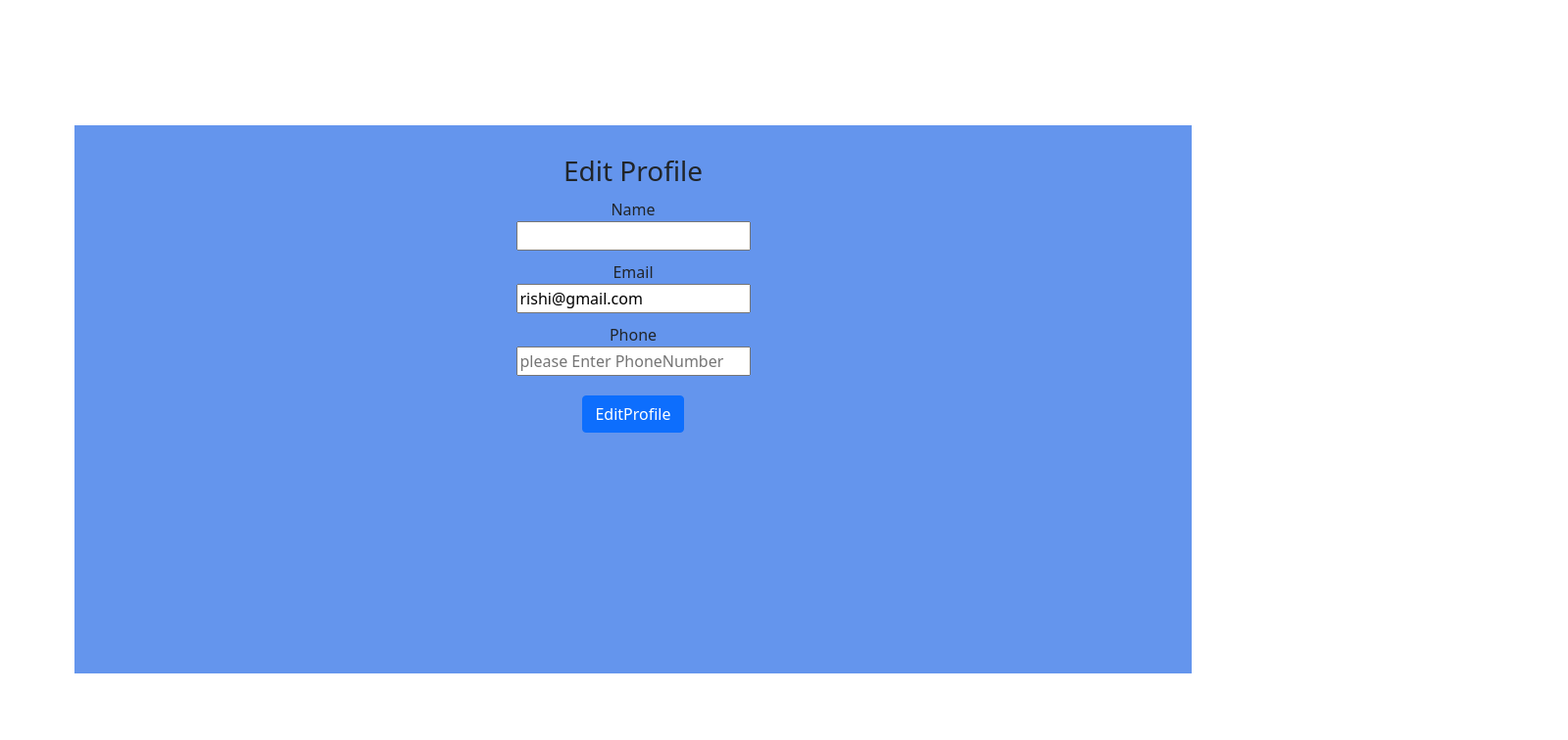
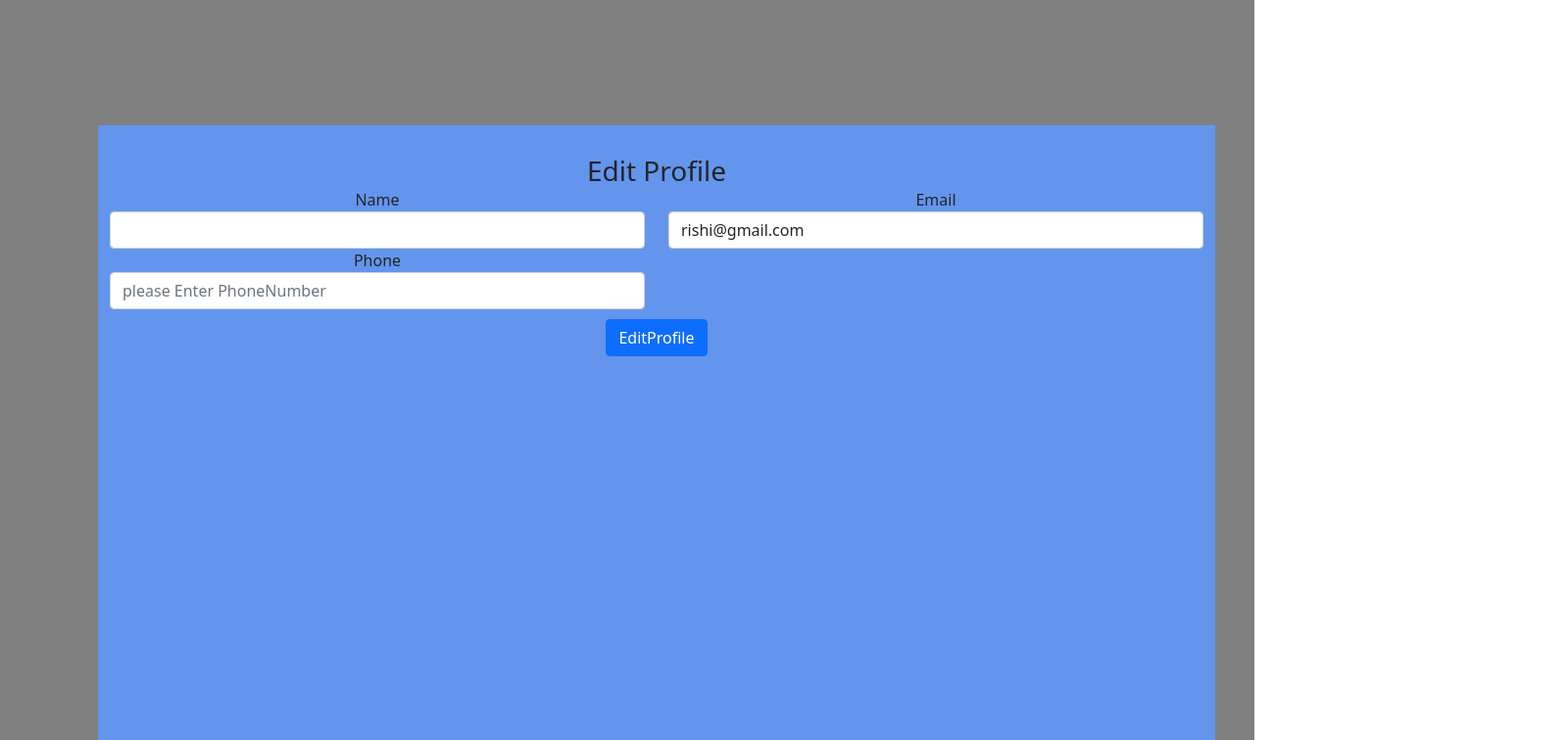
Before and after one commit to 123rishikesh/RegistrationSystem, a React (Create React App) app: page /EditProfile in a window 1280 px wide. Shown: the top 756 px of the page at 98% size, 1600 px wide, since content can reach past the window. Built offline with nearby package versions, Linux system fonts and the light colour scheme; no server answers.

Commit message:
Implement some changes

```diff
--- a/src/App.js
+++ b/src/App.js
@@ -2,7 +2,8 @@
 import './App.css';
 import app from './fire';
 import React, { useState, useEffect } from 'react';
-import Home from './Component/Header';
+import Header from './Component/Header';
+import ProtectedRoutes from './Routing/ProtectedRoutes';
 import LoginSecond from './pages/LoginSecond';
 import Logout from './pages/Logout';
 import NotFound from './pages/NotFound';
@@ -19,7 +20,7 @@ import ForgetPassword from './pages/ForgetPassword';
 import Footer from './Component/Footer';
 
 function App() {
-  const [state, setState] = useState({ name: " ", phone: " ", email: " ", password: " ", emailError: " ", passwordError: " ", hasAccount: " ", });
+  const [state, setState] = useState({ name: " ", phone: " ", email: " ", password: " ", emailError: " ", passwordError: " ", hasAccount: " "});
   const [user, setUser] = useState("");
   const [email, setEmail] = useState("");
   // const [password, setPassword] = useState("");
@@ -33,7 +34,8 @@ function App() {
 
   const auth = getAuth();
   console.log(auth);
-  const Email = auth.currentUser?.providerData[0].email;
+  // const Email = auth.currentUser?.providerData[0].email;
+
 
 
   const clearInputs = () => {
@@ -69,7 +71,7 @@ function App() {
         }
       });
 
-    navigate('/Logout')
+    // navigate('/Logout')
 
   }
 
@@ -97,7 +99,7 @@ function App() {
     updateProfile(auth.currentUser, {
       displayName: state.name
     }).then((resp) => {
-      console.log(resp + " " + "profile Updated")
+      console.log("profile Updated")
 
     }).catch((error) => {
       console.log(error)
@@ -138,7 +140,7 @@ function App() {
       // ...
     });
   }
-console.log(state.email)
+
   const forgetPassword = () => {
 
 sendPasswordResetEmail(auth,email)
@@ -189,7 +191,9 @@ sendPasswordResetEmail(auth,email)
             state={state}
           />} />
         <Route path="*" element={<NotFound />} />
-        <Route path="/Logout" element={<Logout handleLogout={handleLogout} />} />
+        {/* <Route path="/Logout" element={<Logout handleLogout={handleLogout} />} /> */}
+        <Route path="/Logout" element={<ProtectedRoutes handleLogout={handleLogout}/>} />
+
         {/* <Route  path="/" element={<LoginSecond
                                 email={email}
                                 setEmail={setEmail}
--- a/src/Routing/ProtectedRoutes.js
+++ b/src/Routing/ProtectedRoutes.js
@@ -1,14 +1,19 @@
 import React from 'react'
+import { Navigate } from 'react-router-dom';
+import { getAuth } from 'firebase/auth';
+import Logout from '../pages/Logout';
 
-const ProtectedRoutes = () => {
+const ProtectedRoutes = ({handleLogout,log}) => {
+
+    const authentication =  getAuth();
+    const user = authentication.currentUser?.email;
+
 
     return(
-
-        <>
-
+         <>
+            {user  ? <Logout handleLogout={handleLogout}/>: <Navigate to="/"/>}
         </>
-
-    );
+       );
 
 }
 
--- a/src/pages/EditProfile.css
+++ b/src/pages/EditProfile.css
@@ -1,8 +1,19 @@
-/* .root div{
+.root{
+    position: relative;
+    left: 0px;
+    height: 100vh;
+    width: 100%;
+    margin:0px;
+  background-color: grey;
+}
+.container{
+position: absolute;
+left:100px;
+top: 0px;
 
-    background: grey;
+}
+
+/* .form-control input{
+
+    width: 10%;
 } */
-.container-fluid{
-
-    margin-left: 100%;
-}
--- a/src/pages/EditProfile.js
+++ b/src/pages/EditProfile.js
@@ -8,23 +8,27 @@ const EditProfile = (props) => {
 
     return (
 
-                  <div className='container-fluid' >
+                  <div className='root' >
                         <div className='container'>
                             <h3>Edit Profile</h3>
-                            <div className='text_field'>
+                            {/* <form> */}
+                            <div className='form-group row'>
+                            <div className=' w-50'>
                                 <label>Name</label><br />
-                                <input type="text" placeholder="please Enter Name" name="name" value={name} onChange={(e) => {setState({...state,[e.target.name]: e.target.value})}} />
+                                <input type="text" className="form-control" placeholder="please Enter Name" name="name" value={name} onChange={(e) => {setState({...state,[e.target.name]: e.target.value})}} />
                             </div>
-                            <div className='text_field'>
+                            <div className='w-50'>
                                 <label>Email</label><br />
-                                <input type="email"  value="rishi@gmail.com"  readonly/>
+                                <input type="email" className="form-control" value="rishi@gmail.com"  readonly/>
                             </div>
 
-                            <div className='text_field'>
+                            <div className='w-50'>
                                 <label>Phone</label><br />
-                                <input type="number" placeholder="please Enter PhoneNumber" name="phone" value={phone} onChange={(e) => {setState({...state,[e.target.name]: e.target.value})}} />
+                                <input type="number" className="form-control" placeholder="please Enter PhoneNumber" name="phone" value={phone} onChange={(e) => {setState({...state,[e.target.name]: e.target.value})}} />
+                            </div>
                             </div>
                             <button className='btn btn-primary' onClick={editProfile} >EditProfile</button>
+                            {/* </form> */}
                         </div>
 
                     </div>
--- a/src/pages/LoginSecond.js
+++ b/src/pages/LoginSecond.js
@@ -45,7 +45,7 @@ const {
                         {/* <p>This field is required</p> */}
                     </div>
 
-                    <Link to="/ForgetPassword"><div className='pass'>Forget Password?</div></Link>
+                    <Link to="/ForgetPassword"><div className='pass'>Forgot Password?</div></Link>
                     {hasAccount ? (
                         <>
                          <button  className="btn1" onClick={handleLogin}>Login</button>
```
